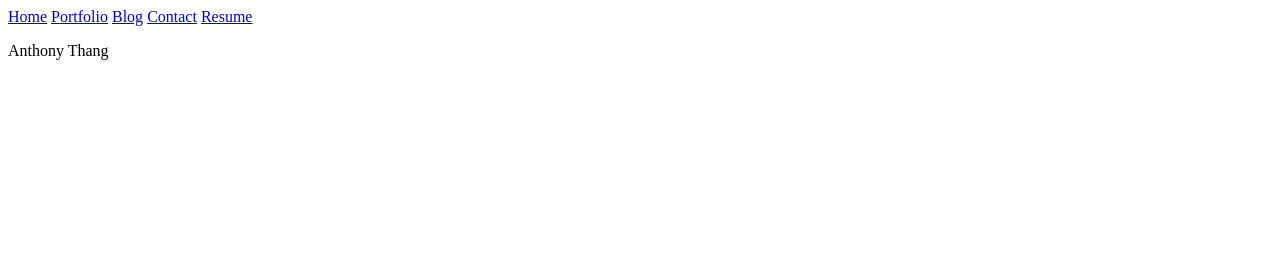
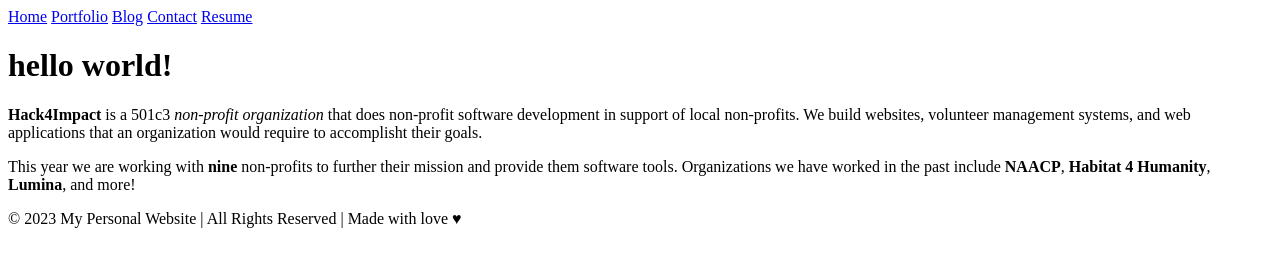
Before and after one commit to anthonythang1/anthonythang1.github.io, a plain HTML site: page index.html in a window 1280 px wide. Drawn offline with Linux system fonts and the light colour scheme.

Commit message:
feat: incorporate div index.html

```diff
--- a/index.html
+++ b/index.html
@@ -12,14 +12,27 @@
         <a href="resume.html">Resume</a>
     </nav>
     <main>
-      <section></section>
-      <section></section>
-      <section></section>
-      <section></section>
-      <section></section>
+      <h1>hello world!</h1>
+      <div class="about">
+        <div class="about-image"></div>
+        <div class="about-text">
+          <p>
+            <strong>Hack4Impact</strong> is a 501c3
+            <em>non-profit organization</em> that does non-profit software
+            development in support of local non-profits. We build websites,
+            volunteer management systems, and web applications that an
+            organization would require to accomplisht their goals.
+          </p>
+          <p>
+            This year we are working with <strong>nine</strong> non-profits to
+            further their mission and provide them software tools. Organizations
+            we have worked in the past include <strong>NAACP</strong>,
+            <strong>Habitat 4 Humanity</strong>, <strong>Lumina</strong>, and
+            more!
+          </p>
+        </div>
+      </div>
     </main>
-    <footer>
-        <p>Anthony Thang</p>
-    </footer>
+    <footer>© 2023 My Personal Website | All Rights Reserved | Made with love ♥</footer>
   </body>
 </html>
```
